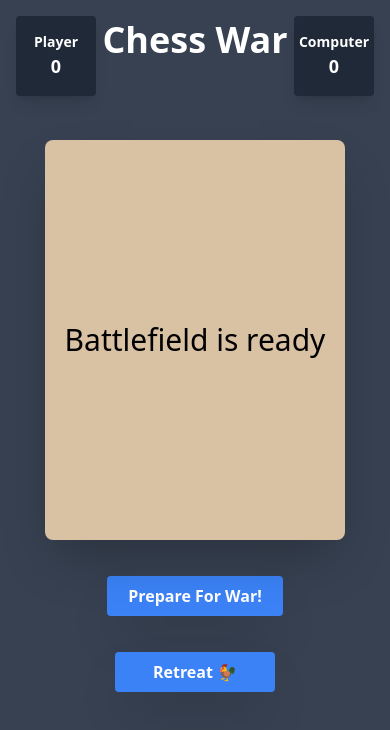
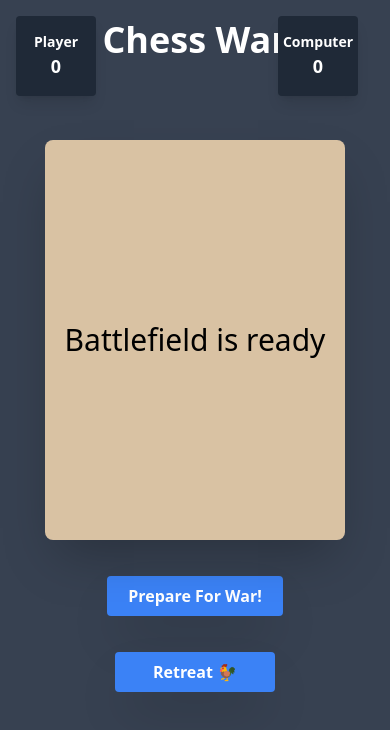
Before and after one commit to jimmacur/chess-war, a Vue app: page /game/computer in a window 390 px wide. Shown: the top 730 px of the page. Built offline with nearby package versions, Linux system fonts and the light colour scheme.

Commit message:
make computer scorecard reverse set to true

```diff
--- a/src/components/features/ScoreCard.vue
+++ b/src/components/features/ScoreCard.vue
@@ -1,6 +1,6 @@
 <template>
   <div :class="[
-    'flex items-center transition-all',
+    'flex items-center transition-all space-x-4',
     reverse ? 'flex-row-reverse space-x-reverse' : 'space-x-4',
   ]">
     <!-- Avatar -->
--- a/src/views/PlayVsComputer.vue
+++ b/src/views/PlayVsComputer.vue
@@ -21,8 +21,8 @@
       :name="computerData.name"
       :avatarSrc="computerData.avatar.src"
       :score="computerScore"
-      :reverse="reverse"
-      class="absolute  top-4 right-4 sm:right-8 sm:top-8 md:right-8"
+      :reverse="true"
+      class="absolute top-4 right-4 sm:right-8 sm:top-8 md:right-8"
     />
 
     <div class="flex flex-row align-middle justify-center mt-10">
```
